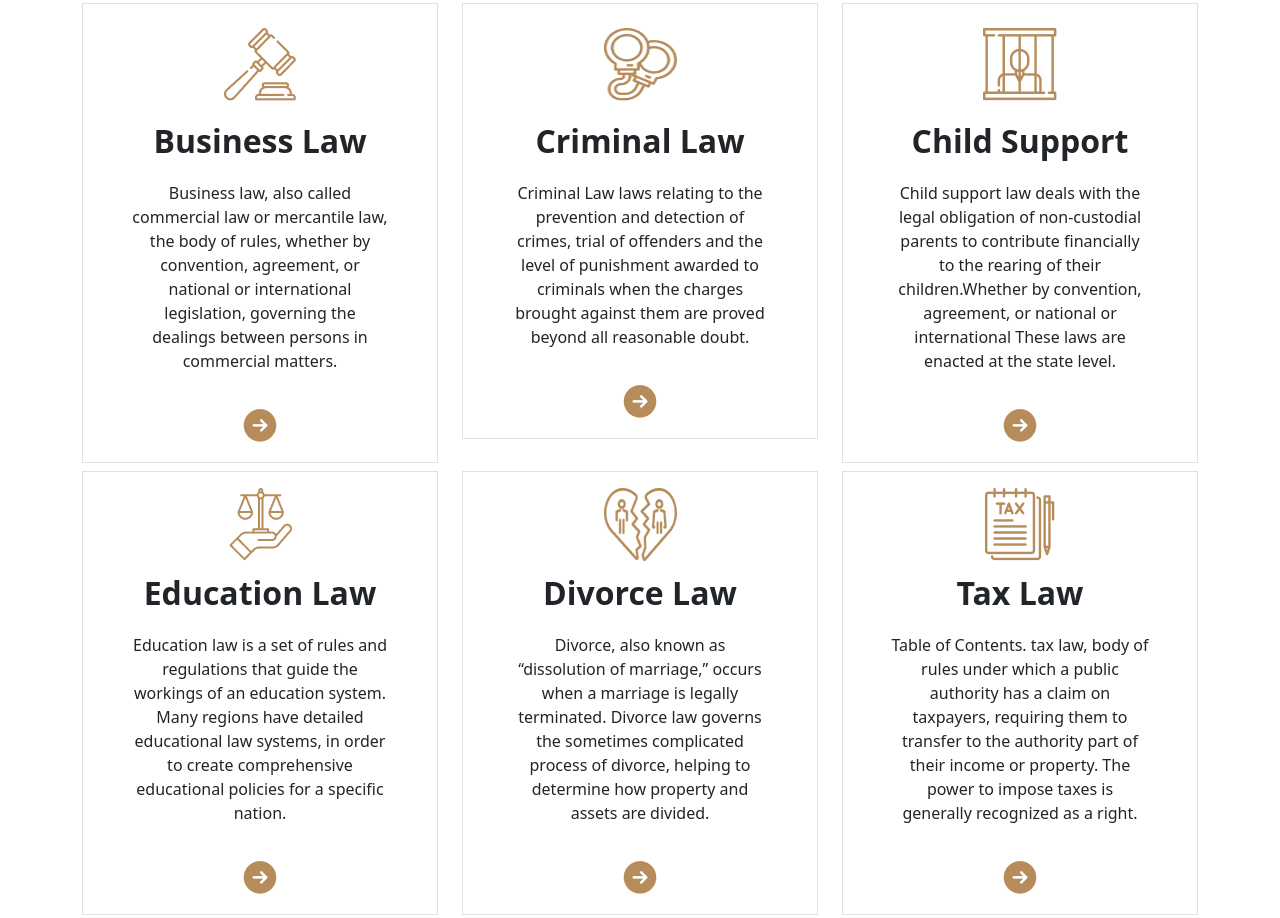
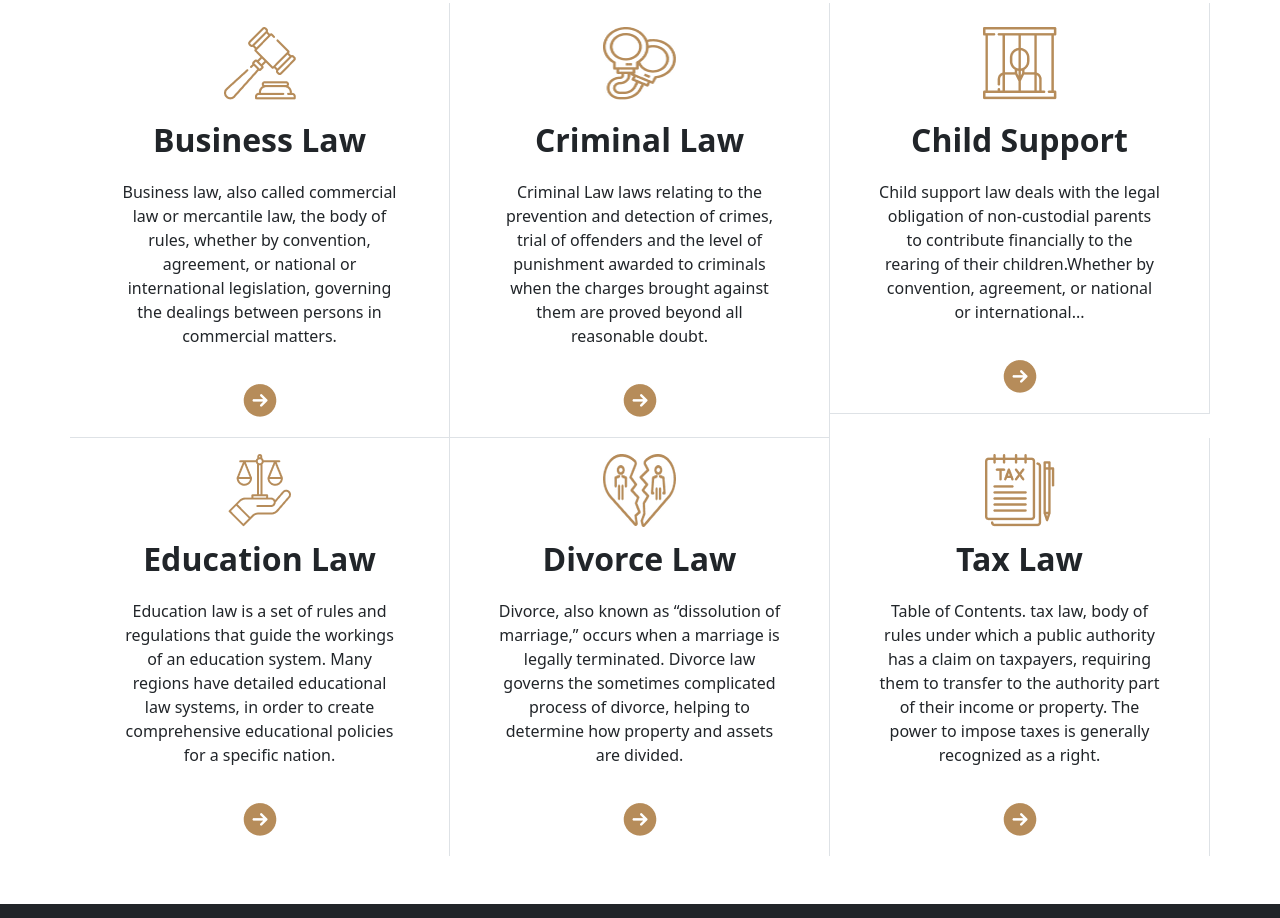
Before and after one commit to mehedi9868/legal-solution, a plain HTML site: page index.html in a window 1280 px wide. Shown: the part 1119-2037 px from the top of the page. Drawn offline with nearby package versions, Linux system fonts and the light colour scheme.

Commit message:
design slight updated

```diff
--- a/index.html
+++ b/index.html
@@ -85,9 +85,9 @@
                     <p>There are many variations of passages of Lorem Ipsum available, but the majority have <br>
                         suffered alteration in some form, by injected humour.</p>
                 </div>
-                <div class="row row-gap-2">
-                    <div class="col-sm col-md-4 ">
-                        <div class="w-100 text-center border py-3">
+                <div class="row">
+                    <div class="col-sm col-md-4 p-0 ">
+                        <div class="w-100 text-center py-3 border-bottom border-end">
                             <img class="my-2" src="./images/Group 10.png" alt="">
                             <p class="fw-bold fs-2 pt-2">Business Law</p>
                             <p class="pb-3 px-5">Business law, also called commercial law or mercantile law, the body of
@@ -96,8 +96,8 @@
                             <img src="./images/Frame.png" alt="">
                         </div>
                     </div>
-                    <div class="col-sm col-md-4">
-                        <div class="w-100 text-center border py-3">
+                    <div class="col-sm col-md-4 p-0">
+                        <div class="w-100 text-center py-3 border-bottom border-end">
                             <img class="my-2" src="./images/Group 15.png" alt="">
                             <p class="fw-bold fs-2 pt-2">Criminal Law</p>
                             <p class="pb-3 px-5">Criminal Law laws relating to the prevention and detection of crimes, trial
@@ -106,19 +106,18 @@
                             <img src="./images/Frame.png" alt="">
                         </div>
                     </div>
-                    <div class="col-sm col-md-4">
-                        <div class="w-100 text-center border py-3">
+                    <div class="col-sm col-md-4 p-0">
+                        <div class="w-100 text-center py-3 border-bottom border-end">
                             <img class="my-2" src="./images/layer1.png" alt="">
                             <p class="fw-bold fs-2 pt-2">Child Support</p>
                             <p class="pb-3 px-5">Child support law deals with the legal obligation of non-custodial parents
                                 to contribute financially to the rearing of their children.Whether by convention, agreement,
-                                or national or international These laws are enacted at the
-                                state level.</p>
+                                or national or international...</p>
                             <img src="./images/Frame.png" alt="">
                         </div>
                     </div>
-                    <div class="col-sm col-md-4">
-                        <div class="w-100 text-center border py-3">
+                    <div class="col-sm col-md-4 p-0">
+                        <div class="w-100 text-center py-3 border-end">
                             <img src="./images/Group 12.png" alt="">
                             <p class="fw-bold fs-2 pt-2">Education Law</p>
                             <p class="pb-3 px-5">Education law is a set of rules and regulations that guide the workings of
@@ -127,8 +126,8 @@
                             <img src="./images/Frame.png" alt="">
                         </div>
                     </div>
-                    <div class="col-sm col-md-4">
-                        <div class="w-100 text-center border py-3">
+                    <div class="col-sm col-md-4 p-0">
+                        <div class="w-100 text-center py-3 border-end">
                             <img src="./images/Group 16.png" alt="">
                             <p class="fw-bold fs-2 pt-2">Divorce Law</p>
                             <p class="pb-3 px-5">Divorce, also known as “dissolution of marriage,” occurs when a marriage is
@@ -137,8 +136,8 @@
                             <img src="./images/Frame.png" alt="">
                         </div>
                     </div>
-                    <div class="col-sm col-md-4">
-                        <div class="w-100 text-center border py-3">
+                    <div class="col-sm col-md-4 p-0">
+                        <div class="w-100 text-center py-3 border-end">
                             <img src="./images/Group 13.png" alt="">
                             <p class="fw-bold fs-2 pt-2">Tax Law</p>
                             <p class="pb-3 px-5">Table of Contents. tax law, body of rules under which a public authority
```
